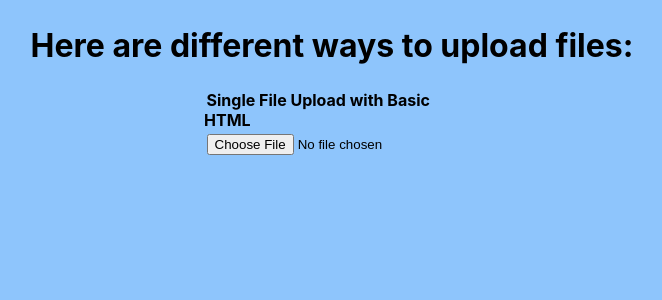
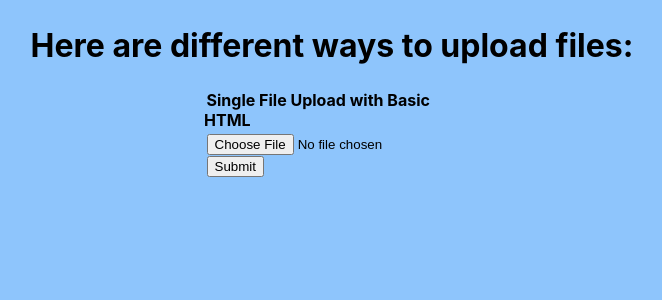
Before and after one commit to nataliemcmann/aws-sdk-v3-upload, a React (Create React App) app: page / in a window 1280 px wide. Shown: the top 300 px of the page, without its empty margins (308-970 px from the left). Built offline with nearby package versions, Linux system fonts and the light colour scheme.

Commit message:
added instructions on how to capture a single file as a piece of state from a form input

```diff
--- a/public/index.html
+++ b/public/index.html
@@ -9,20 +9,6 @@
       name="description"
       content="Web site created using create-react-app"
     />
-    <!--
-      manifest.json provides metadata used when your web app is installed on a
-      user's mobile device or desktop. See https://developers.google.com/web/fundamentals/web-app-manifest/
-    -->
-    <link rel="manifest" href="%PUBLIC_URL%/manifest.json" />
-    <!--
-      Notice the use of %PUBLIC_URL% in the tags above.
-      It will be replaced with the URL of the `public` folder during the build.
-      Only files inside the `public` folder can be referenced from the HTML.
-
-      Unlike "/favicon.ico" or "favicon.ico", "%PUBLIC_URL%/favicon.ico" will
-      work correctly both with client-side routing and a non-root public URL.
-      Learn how to configure a non-root public URL by running `npm run build`.
-    -->
     <title>AWS S3 Upload Practice</title>
   </head>
   <body>
--- a/src/components/SingleUploadForm/SingleUploadForm.jsx
+++ b/src/components/SingleUploadForm/SingleUploadForm.jsx
@@ -1,13 +1,34 @@
-import React from 'react';
+import React, { useState } from 'react';
 //css import
 import './SingleUploadForm.css';
 
 function SingleUploadForm() {
+    //declare state variable and setter function with useState hook
+    const [newFile, setFile] = useState('');
+
+    //onSubmit, run this function to set the file input value to
+    //the state variable
+    function addNewFile (event) {
+        event.preventDefault(); //prevent continous page refresh
+        console.log(newFile); //test to ensure the file is captured
+    }
+
     return(
         <div className="sufHTML">
             <label>Single File Upload with Basic HTML</label>
-            <form encType='multipart/form-data'>
-                <input type='file'></input>
+            {/* note the form encType */}
+            <form onSubmit={addNewFile} encType='multipart/form-data'>
+                <input
+                    type='file' // the input type is file
+                    //but files are received as an array
+                    //so when selecting the new input (event.target),
+                    //which in this case is a single file, be sure to
+                    //specify the first file in the array
+                    onChange={(event)=> setFile(event.target.files[0])}
+                >
+
+                </input>
+                <button type="submit">Submit</button>
             </form>
         </div>
     )
```
Also changed, not shown: public/manifest.json (deleted), public/robots.txt (deleted), 1 other file (tests, documents, lock files or other folders).
